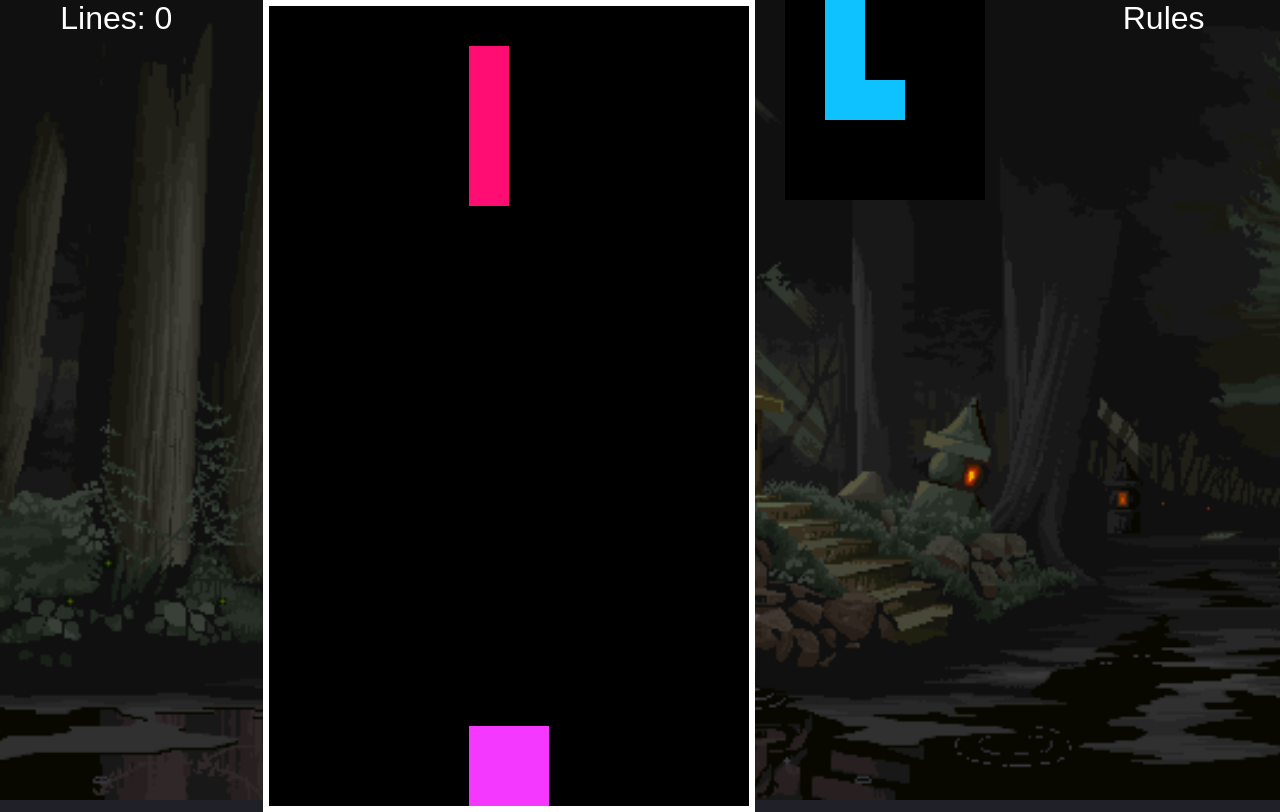
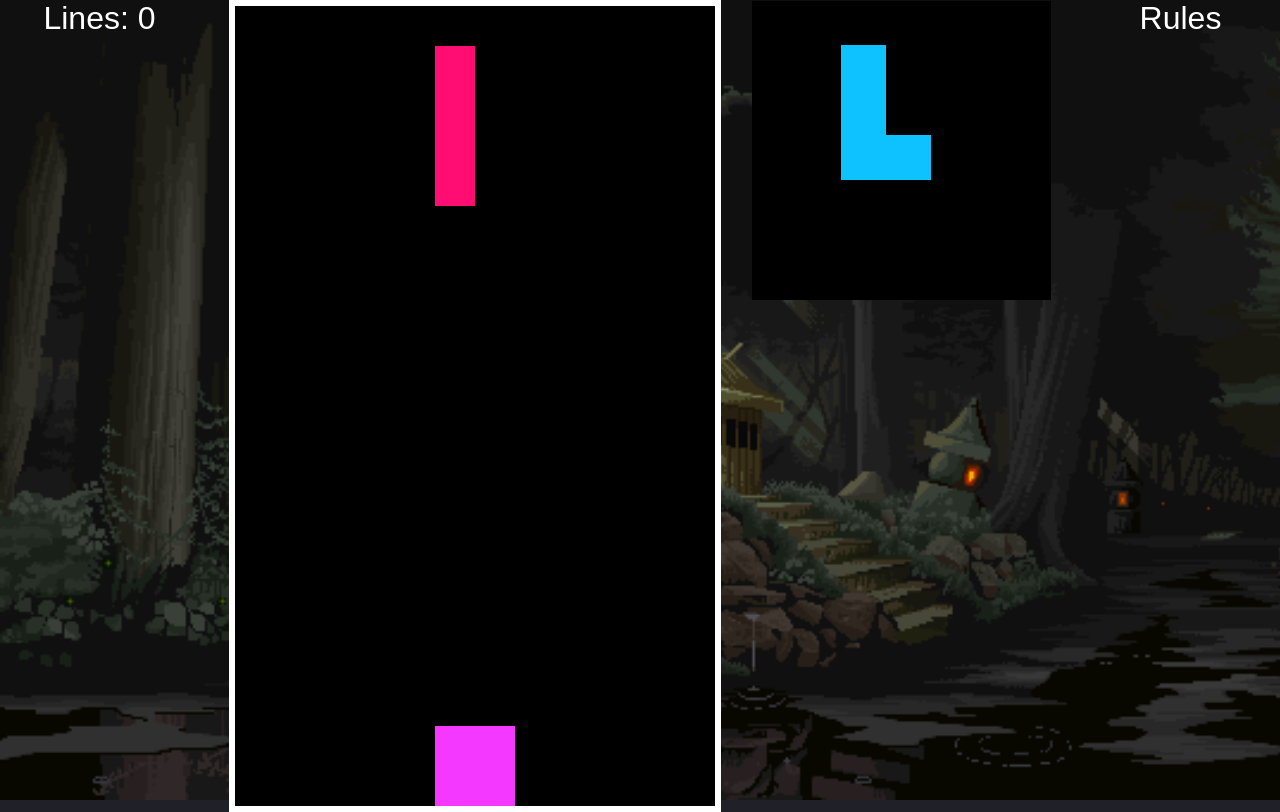
Before and after one commit to toofpaste/MPTetris, a website built with webpack: page src/index.html in a window 1280 px wide. Both pictures are taken after a click on the button "PLAY". Built offline with nearby package versions, Linux system fonts and the light colour scheme.

Commit message:
offset the next up and increase box size

```diff
--- a/src/index.html
+++ b/src/index.html
@@ -22,7 +22,7 @@
         <div id="score"></div>
         <!-- <canvas id="tetris" width="640" height="1000"></canvas> -->
         <canvas id="tetris" width="480" height="800"></canvas>
-        <canvas id="nextPiece" width="200" height="200"></canvas>
+        <canvas id="nextPiece" width="300" height="300"></canvas>
         <div id="rules">Rules</div>
     </section>
 
--- a/src/main.js
+++ b/src/main.js
@@ -32,14 +32,14 @@ $(function () {
   });
 });
 
-//tetris logic//
+// tetris logic //
 const canvas = document.getElementById('tetris');
 const context = canvas.getContext('2d');
 const nextCanvas = document.getElementById('nextPiece');
 const nextCanvasContext = nextCanvas.getContext('2d');
 nextCanvasContext.fillStyle = '#000';
-nextCanvasContext.fillRect(0, 0, nextCanvas.width, nextCanvas.height);
-nextCanvasContext.scale(40, 40);
+nextCanvasContext.fillRect(1, 1, nextCanvas.width, nextCanvas.height);
+nextCanvasContext.scale(45, 45);
 
 const pieces = 'TJLOSZI';
 let nextPiece = [createPiece(pieces[pieces.length * Math.random() | 0])];
@@ -177,10 +177,10 @@ function drawNextPiece(piece) {
       // nextCanvasContext.fillStyle = '#000';
       if (value !== 0) {
         nextCanvasContext.fillStyle = colors[value];
-        nextCanvasContext.fillRect(x, y, 1, 1);
+        nextCanvasContext.fillRect(x + 1, y + 1, 1, 1);
       } else { // TEMP SOLUTION
         nextCanvasContext.fillStyle = '#000';
-        nextCanvasContext.fillRect(x, y, 1, 1);
+        nextCanvasContext.fillRect(x + 1, y + 1, 1, 1);
       }
     });
   });
@@ -398,7 +398,7 @@ let pause = false;
 let brookeMode = false;
 let artMode = false;
 const arena = createMatrix(12, 20);
-const upcoming = createMatrix(4, 4);
+const upcoming = createMatrix(5, 5);
 // const arena = createMatrix(32, 50);  // large arena
 
 playerReset();
```
